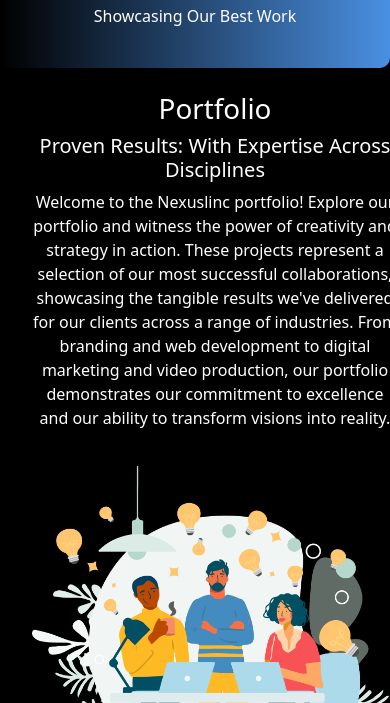
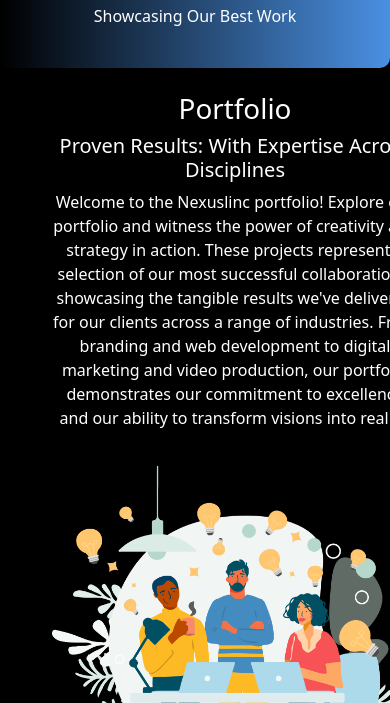
Before and after one commit to 98Sonali/Blog-Page, a plain HTML site: page portfolio.html in a window 390 px wide. Shown: the part 141-844 px from the top of the page. Drawn offline with nearby package versions, Linux system fonts and the light colour scheme.

Commit message:
Added responsiveness

```diff
--- a/portfolio.html
+++ b/portfolio.html
@@ -40,7 +40,7 @@
         justify-content: space-between;
         flex-wrap: wrap;
         gap: 20px;
-        margin: 40px 20px;
+        margin: 40px;
       }
       .portfolio-content {
         flex: 1;
```
